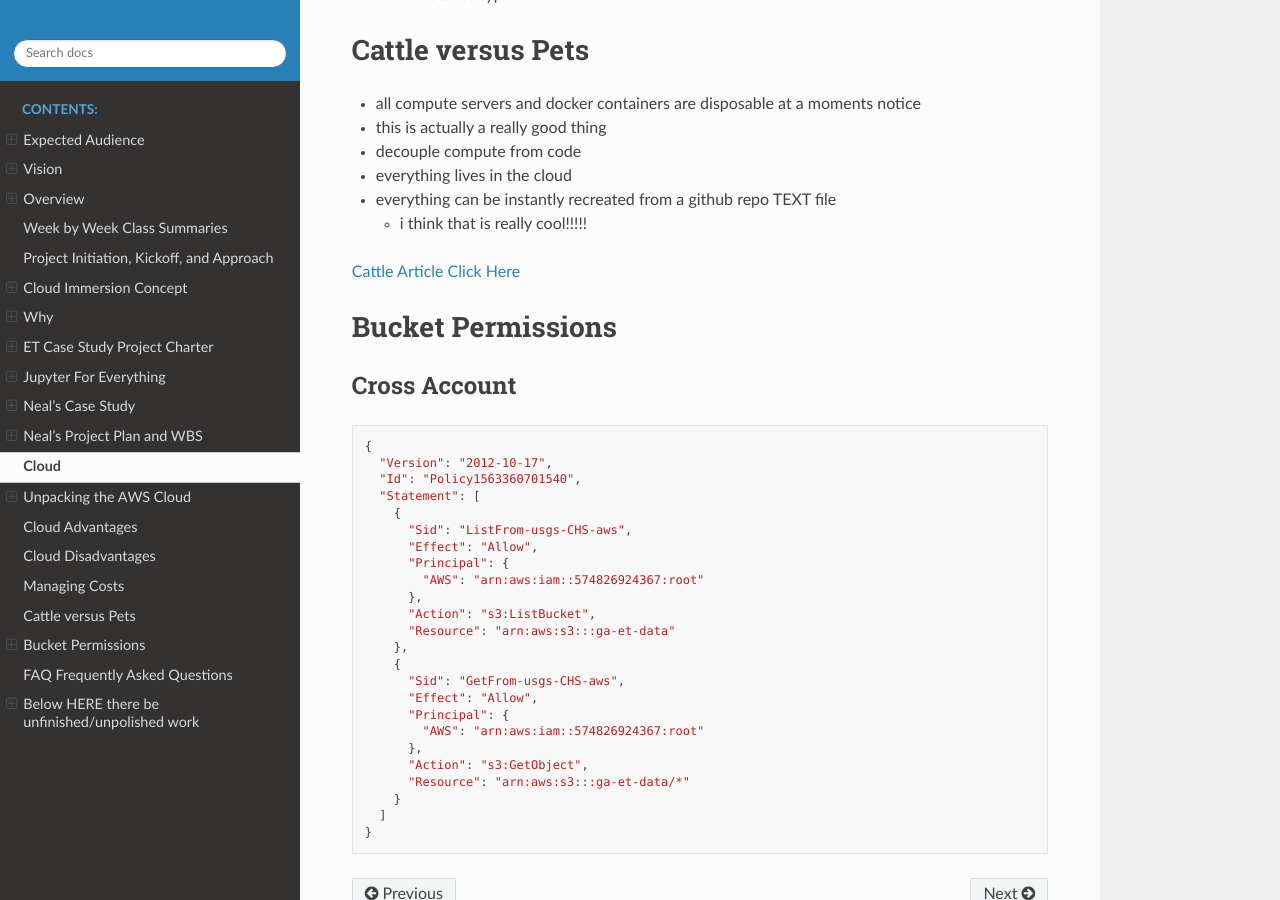
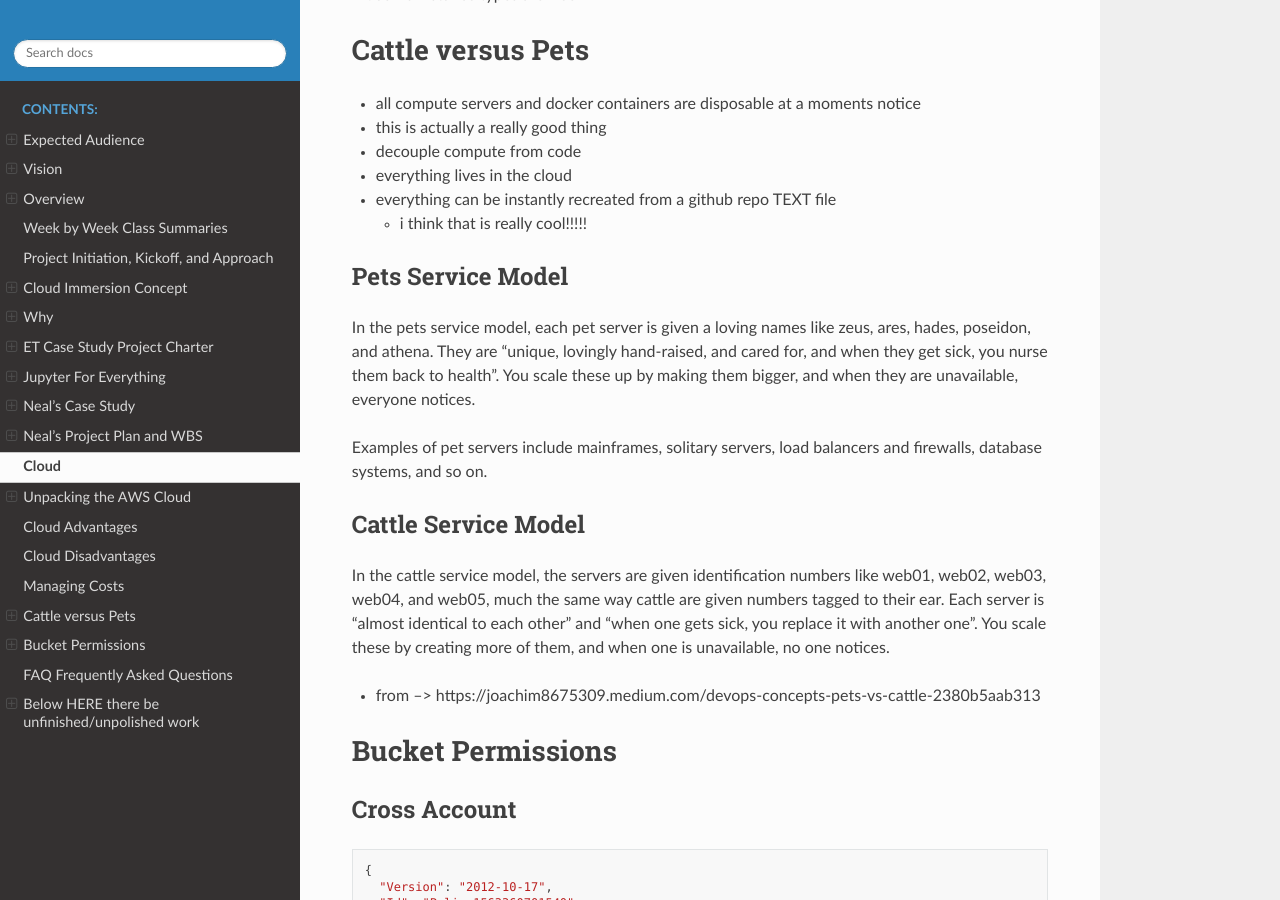
Before and after one commit to tonybutzer/harmony, a Sphinx documentation site: the page built from documentation/source/12cloud.md, in a window 1280 px wide and 900 px high, scrolled down 1985 px. Built offline with Sphinx 7.4.7 and the Read the Docs theme 2.0.0, drawn with Linux system fonts in a browser that asks for light colours; pages that are not in the unit, such as notebooks, are missing from menus.

Commit message:
automatic git update from Makefile

```diff
--- a/documentation/source/12cloud.md
+++ b/documentation/source/12cloud.md
@@ -45,8 +45,17 @@
 - everything can be instantly recreated from a github repo TEXT file
 	- i think that is really cool!!!!!
 
+### Pets Service Model
 
-[Cattle Article Click Here](http://cloudscaling.com/blog/cloud-computing/the-history-of-pets-vs-cattle/)
+In the pets service model, each pet server is given a loving names like zeus, ares, hades, poseidon, and athena. They are “unique, lovingly hand-raised, and cared for, and when they get sick, you nurse them back to health”. You scale these up by making them bigger, and when they are unavailable, everyone notices.
+
+Examples of pet servers include mainframes, solitary servers, load balancers and firewalls, database systems, and so on.
+
+### Cattle Service Model
+
+In the cattle service model, the servers are given identification numbers like web01, web02, web03, web04, and web05, much the same way cattle are given numbers tagged to their ear. Each server is “almost identical to each other” and “when one gets sick, you replace it with another one”. You scale these by creating more of them, and when one is unavailable, no one notices.
+
+- from --> https://joachim8675309.medium.com/devops-concepts-pets-vs-cattle-2380b5aab313
 
 
 ## Bucket Permissions
```
Also changed, not shown: documentation/source/01project_charter.md (+1 -1 lines), documentation/source/99slide_fatigue.md (added, +3 -0 lines).
